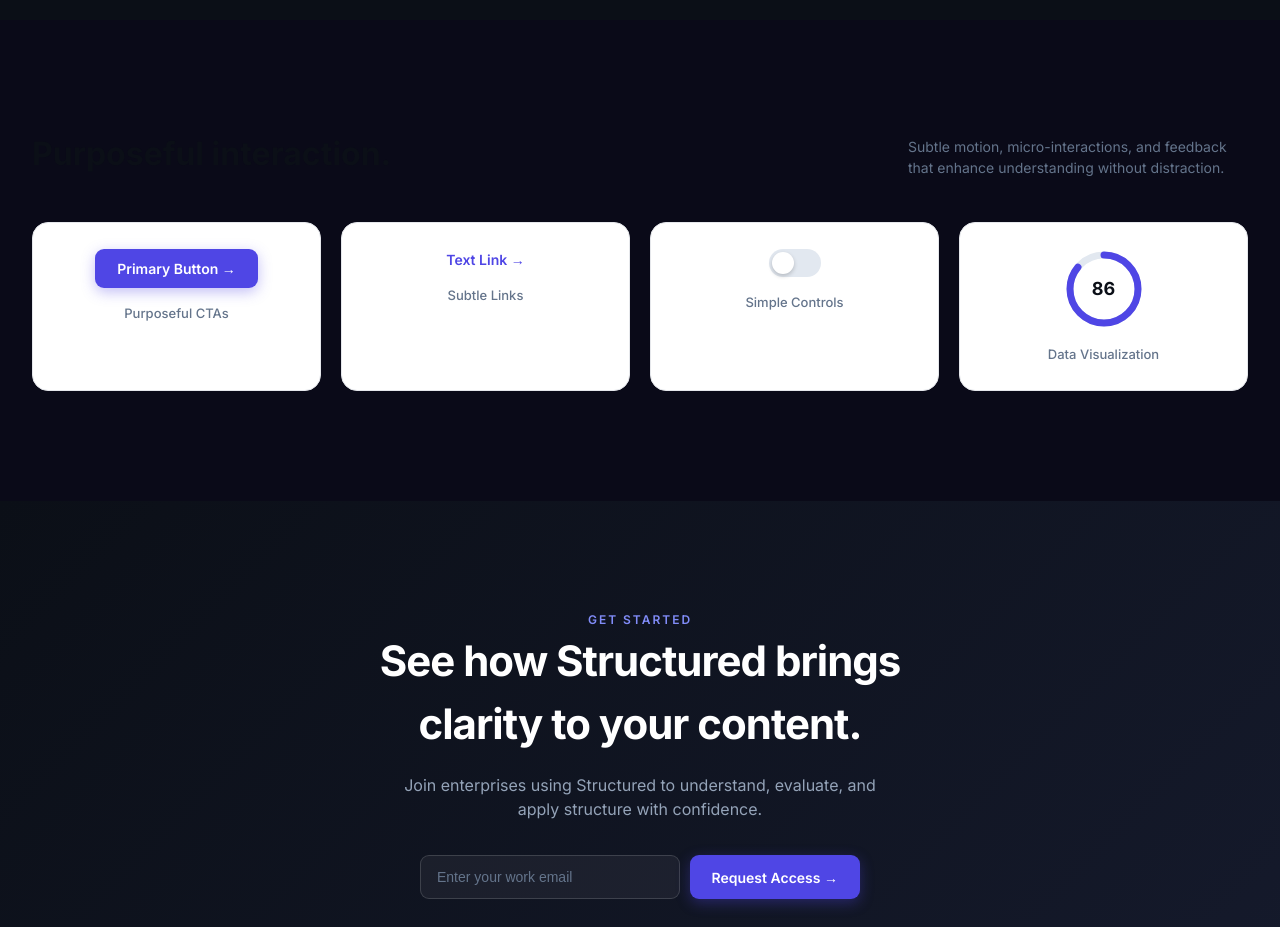
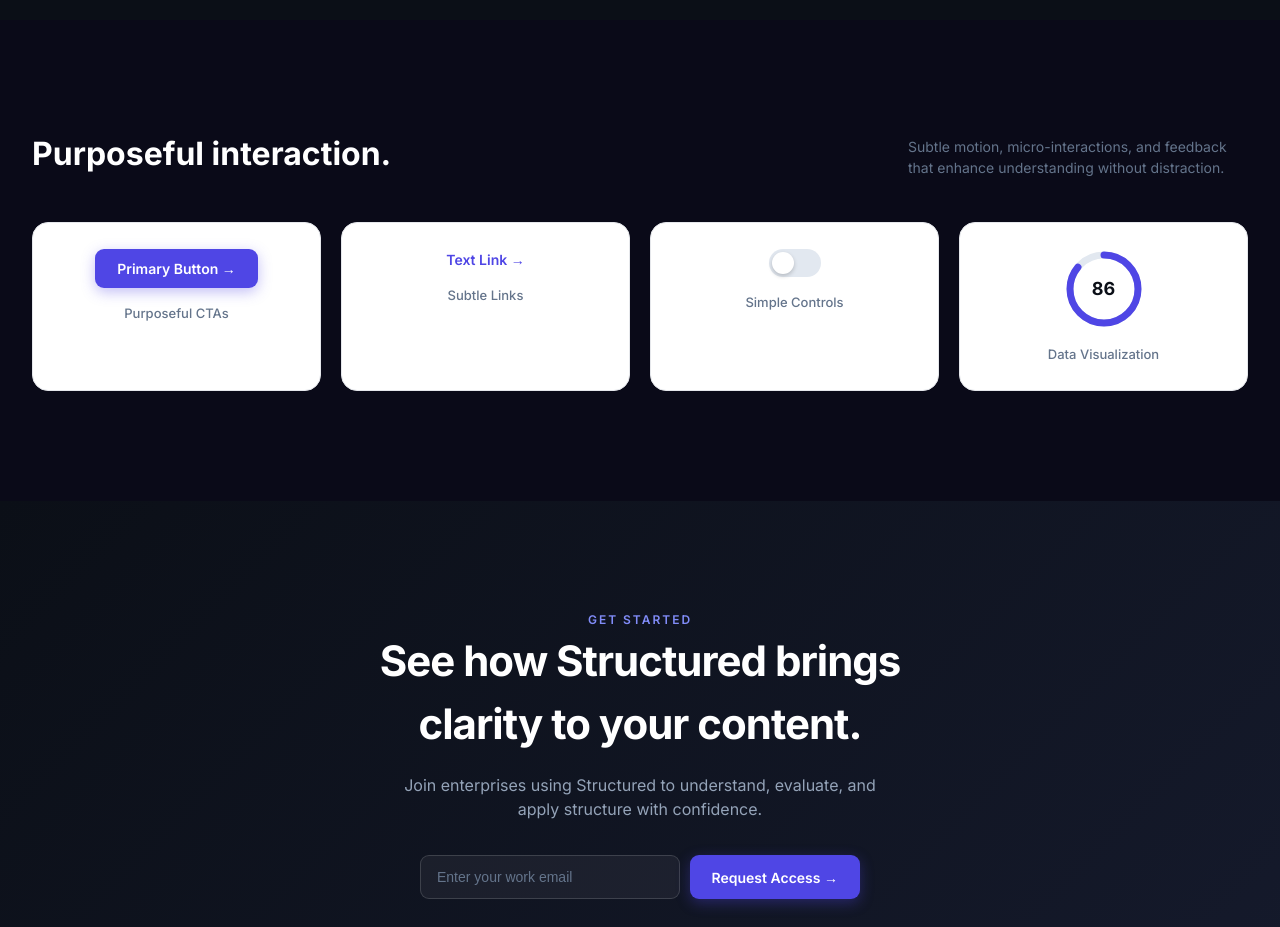
Before and after one commit to webdeveloperZannatul/Modern-Homepage-Design-for-Structured-, a plain HTML site: page index.html in a window 1280 px wide. Shown: the part 3340-4267 px from the top of the page. Drawn offline with Linux system fonts and the light colour scheme.

```diff
--- a/index.html
+++ b/index.html
@@ -561,7 +561,7 @@
 <section class="section" id="resources" style="background-color: #0a0a18;">
   <div class="container">
     <div class="gallery-head reveal" style="color:var(--text-dark)">
-      <h2 style="color:var(--text-dark)">Purposeful interaction.</h2>
+      <h2 style="color:white;">Purposeful interaction.</h2>
       <p style="color:#64748b">Subtle motion, micro-interactions, and feedback that enhance understanding without distraction.</p>
     </div>
     <div class="interact-grid">
```
